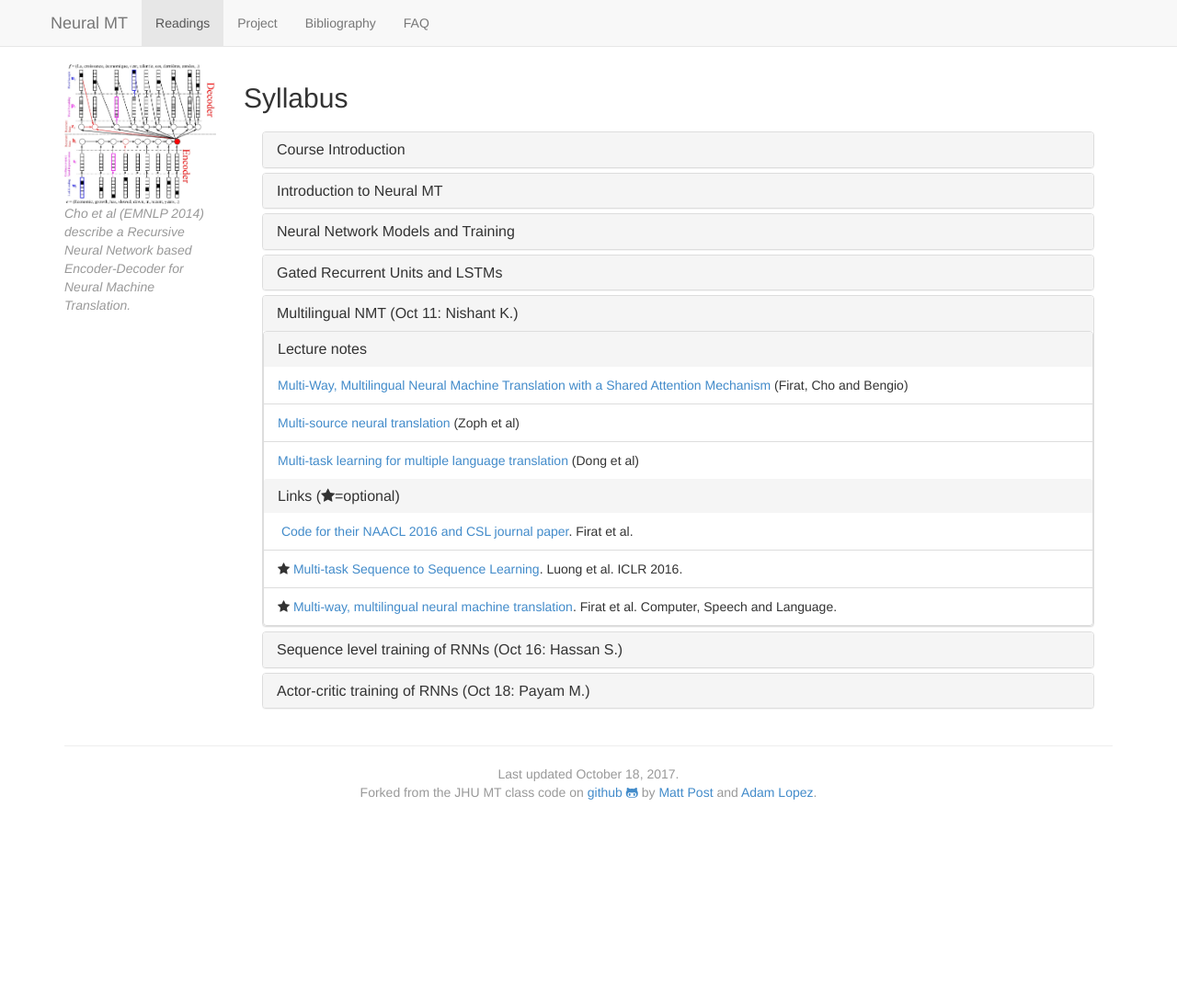
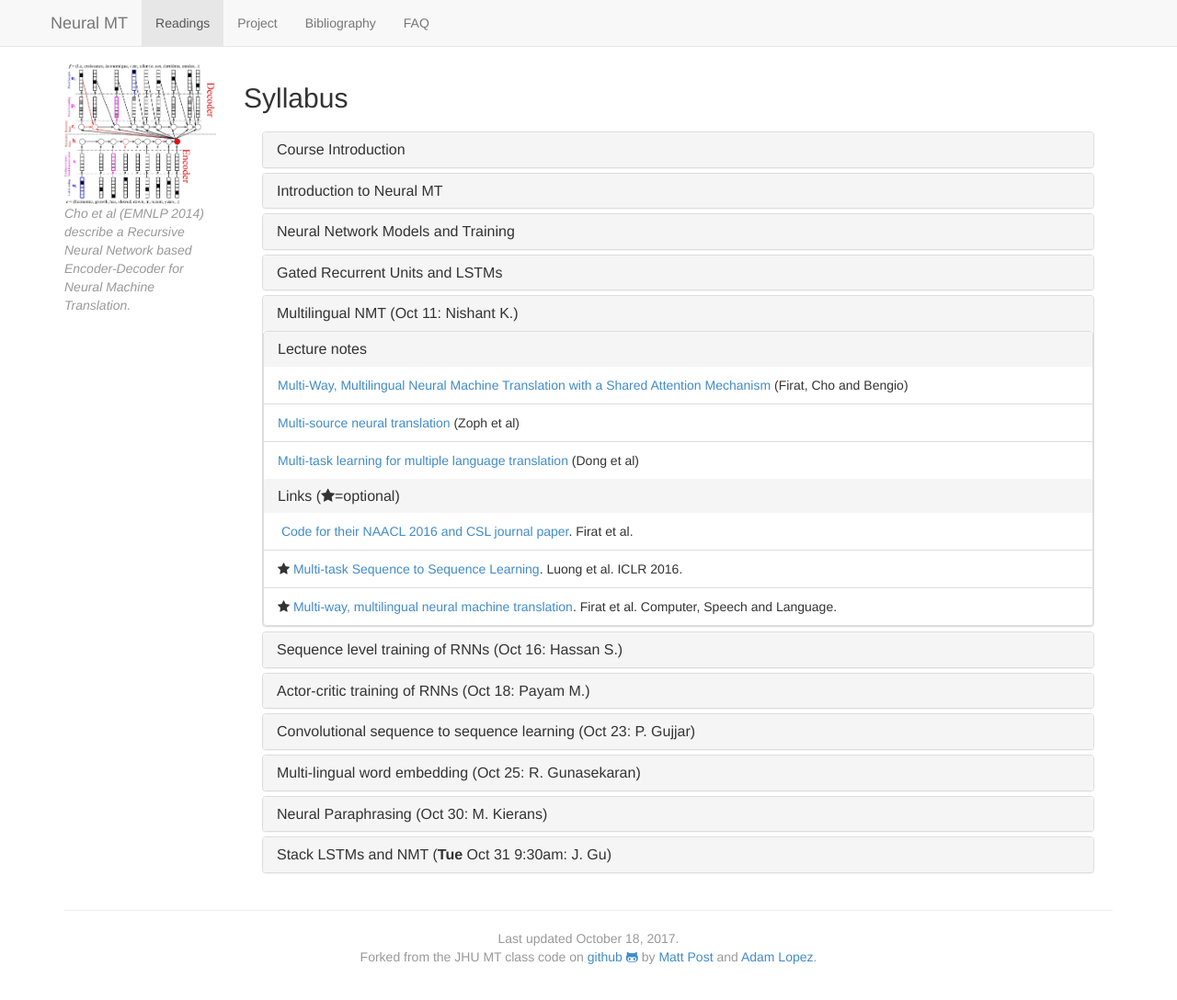
Before and after one commit to anoopsarkar/neuralmt-class, a Jekyll site: the page built from syllabus.md, in a window 1280 px wide and 1091 px high. Shown: the top 1088 px of the window at 92% size. Built offline with Jekyll 4.4.1, drawn with Linux system fonts in a browser that asks for light colours; nearby versions of some CDN libraries; part of the change alters nothing that is shown.

Commit message:
updated syllabus upto Nov 1

```diff
--- a/_data/syllabus.yaml
+++ b/_data/syllabus.yaml
@@ -154,6 +154,83 @@
       title: "An Actor-Critic Algorithm for Sequence Prediction"
       url: "https://arxiv.org/abs/1607.07086"
       citation: "ICLR 2017"
+- title: "Convolutional sequence to sequence learning (Oct 23: P. Gujjar)"
+  tag: convonmt
+  include: true
+  current: false
+  notes:
+    - author: Gehring, Auli, Grangier, Yarats, Dauphin
+      title: "Convolutional sequence to sequence learning"
+      url: "https://arxiv.org/abs/1705.03122"
+      citation: "arXiv:1705.03122, 2017"
+    - author: Kalchbrenner, Blunsom
+      title: "Recurrent continuous translation models"
+      url: "http://www.aclweb.org/anthology/D13-1176"
+      citation: "EMNLP 2013"
+  links:
+    - title: "DeepL Translator"
+      url: "https://www.deepl.com/press.html"
+    - title: "DEEPL Machine Translation Vs our Challenge Set"
+      url: "https://medium.com/@pisabell/deepl-machine-translation-vs-our-challenge-set-e872ef12c910"
+      author: Pierre Isabelle
+    - title: "A Challenge Set Approach to Evaluating Machine Translation"
+      author: Isabelle, Cherry, Foster
+      url: "https://arxiv.org/abs/1704.07431"
+      citation: "EMNLP 2017"
+- title: "Multi-lingual word embedding (Oct 25: R. Gunasekaran)"
+  tag: wembs
+  include: true
+  current: false
+  notes:
+    - title: "A survey of cross-lingual embedding models"
+      author: S. Ruder
+      url: "https://arxiv.org/abs/1706.04902"
+      citation: "arXiv:1706.04902, 2017"
+    - title: "Cross-lingual Models of Word Embeddings: An Empirical Comparison"
+      author: Upadhyay, Faruqui, Dyer, Roth
+      url: "https://arxiv.org/abs/1604.00425"
+      citation: "ACL 2016"
+  links:
+    - title: "A survey of cross-lingual embedding models"
+      author: S. Ruder
+      url: "http://ruder.io/cross-lingual-embeddings/"
+- title: "Neural Paraphrasing (Oct 30: M. Kierans)"
+  tag: paraphrase
+  include: true
+  current: false
+  notes:
+    - title: "Learning to Paraphrase for Question Answering"
+      author: Dong, Mallinson, Reddy, Lapata
+      url: "https://www.aclweb.org/anthology/D17-1092"
+      citation: "EMNLP 2017"
+    - title: "Neural Paraphrase Generation with Stacked Residual LSTM Networks"
+      author: Prakash, Hasan, Lee, Datla, Qadir, Liu, Farri
+      url: "https://arxiv.org/pdf/1610.03098v3.pdf"
+      citation: "COLING 2016"
+  links:
+    - title: "Improving Statistical Machine Translation with a Multilingual Paraphrase Database"
+      author: Seraj, Siahbani, Sarkar
+      url: "http://aclweb.org/anthology/D15-1163"
+      citation: "EMNLP 2015"
+- title: "Stack LSTMs and NMT (<b>Tue</b> Oct 31 9:30am: J. Gu)"
+  tag: stacklstms
+  include: true
+  current: false
+  notes:
+    - title: "<i>Make up class: Different time and place. No class on Wed, Nov 1</i>. <b>Tue, Oct 31, 9:30am in TASC1 9408</b>"
+      url: "syllabus.html"
+    - title: "Greedy Transition-Based Dependency Parsing with Stack LSTMs"
+      author: Dyer, Ballesteros, Ling, Matthews, Smith
+      url: "http://www.mitpressjournals.org/doi/pdf/10.1162/COLI_a_00285"
+      citation: "Comput. Ling. 2016"
+    - title: "Recurrent Neural Network Grammars"
+      author: Dyer, Kuncoro, Ballesteros, Smith
+      url: "https://arxiv.org/abs/1602.07776"
+      citation: "NAACL 2016"
+    - title: "Learning to Parse and Translate Improves Neural Network Translation"
+      author: Eriguchi, Tsuruoka, Cho
+      url: "https://arxiv.org/abs/1702.03525"
+      citation: "ACL 2017"
 - title: "n-gram Neural Language Models"
   tag: nnlm
   include: false
```
